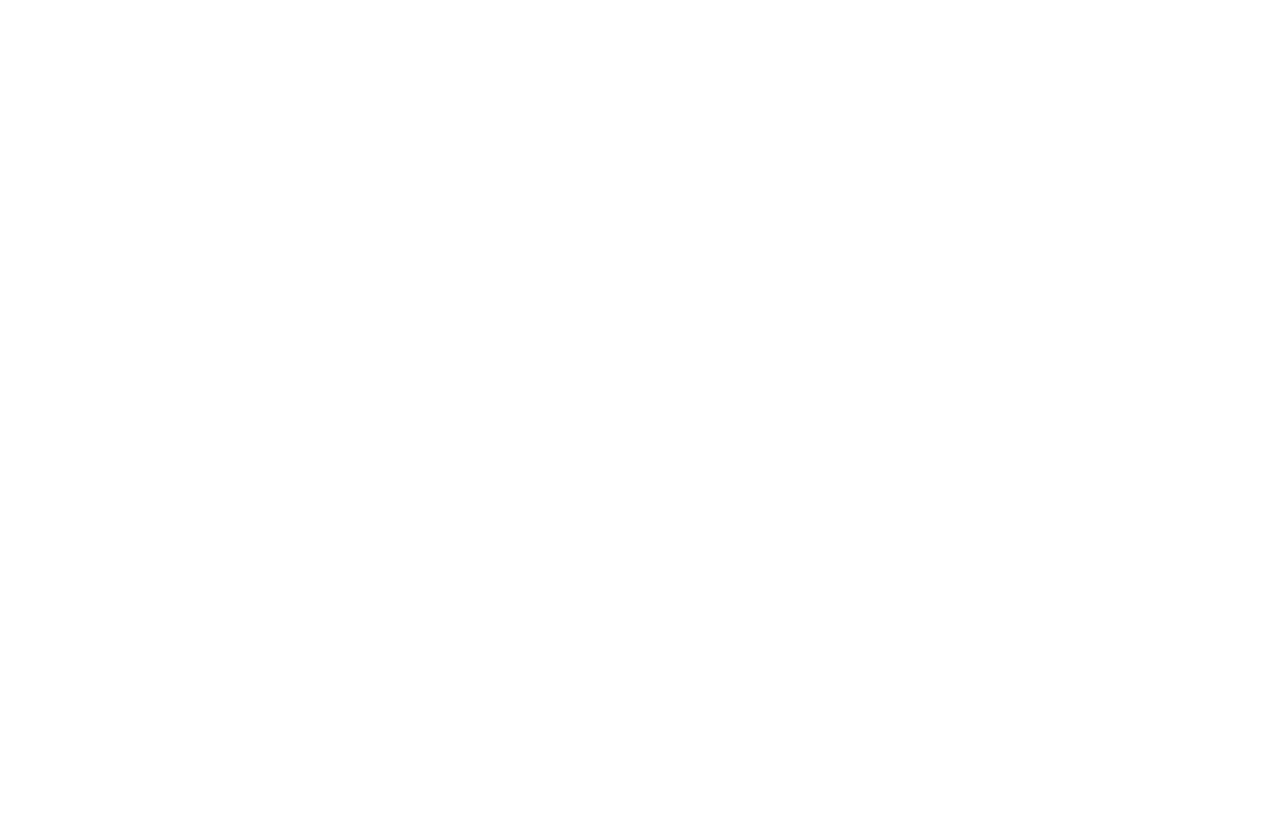
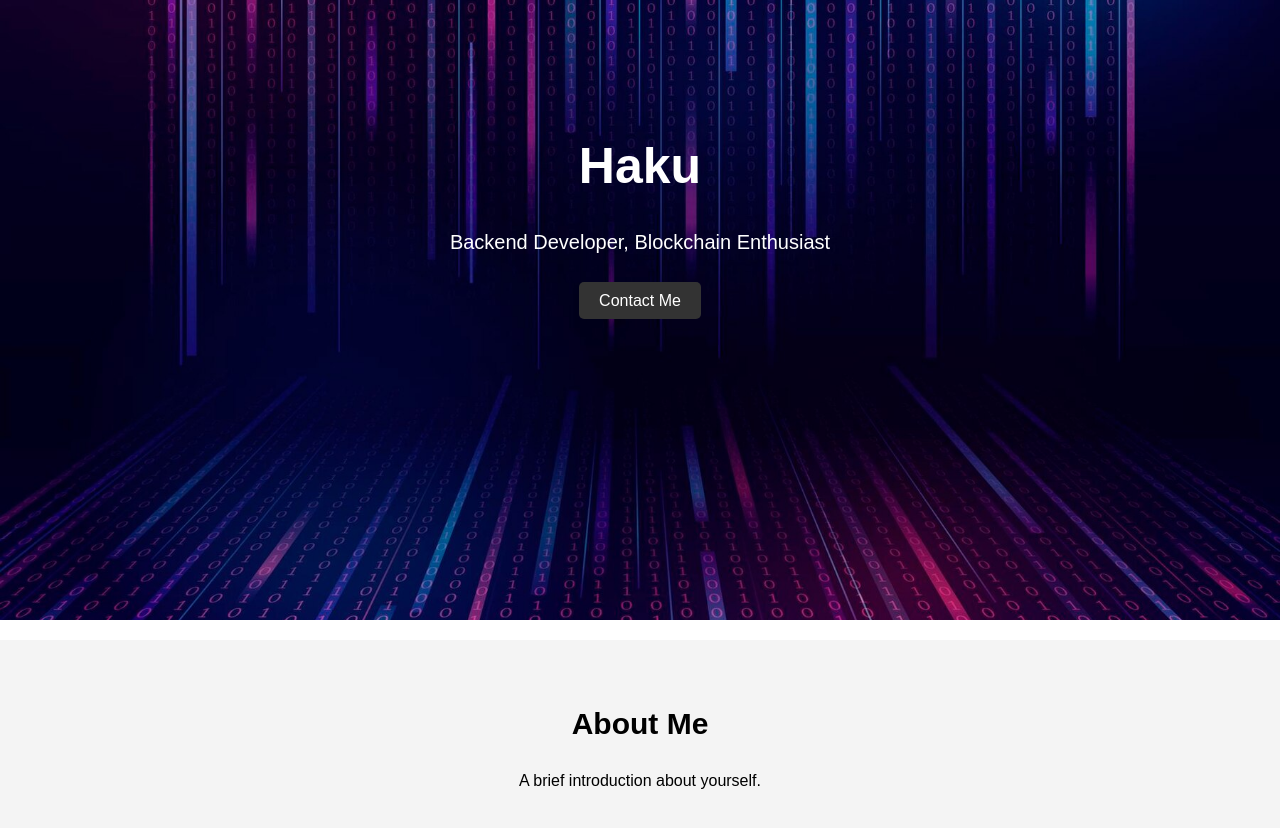
Before and after one commit to devlogex/personal-sites, a React (Create React App) app: page / in a window 1280 px wide. Shown: the part 240-1068 px from the top of the page. Before the commit the page ends 800 px from the top, so only its background shows below. Built offline with nearby package versions, Linux system fonts and the light colour scheme.

Commit message:
structure portfolio

```diff
--- a/src/App.js
+++ b/src/App.js
@@ -1,9 +1,11 @@
 import NavBar from "./components/navbar";
+import AboutMe from "./pages/AboutMe/AboutMe.page";
 
 function App() {
   return (
     <div className="App">
       <NavBar />
+      <AboutMe />
     </div>
   );
 }
--- /dev/null
+++ b/src/pages/AboutMe/AboutMe.page.jsx
@@ -0,0 +1,55 @@
+import React from 'react';
+import './AboutMe.style.css';
+
+const AboutMe = () => {
+
+    return (
+        <div>
+            <section className="hero">
+                <div className="hero-content">
+                    <h1>Haku</h1>
+                    <p>Backend Developer, Blockchain Enthusiast</p>
+                    <a href="#contact" className="btn">Contact Me</a>
+                </div>
+            </section>
+
+            <section id="about" className="about">
+                <h2>About Me</h2>
+                <p>A brief introduction about yourself.</p>
+            </section>
+
+            <section id="projects" className="projects">
+                <h2>Projects</h2>
+                <div className="project-cards">
+                </div>
+            </section>
+
+            <section id="skills" className="skills">
+                <h2>Skills</h2>
+                <div className="skill-list">
+                </div>
+            </section>
+
+            <section id="experience" className="experience">
+                <h2>Experience</h2>
+                <div className="experience-timeline">
+                </div>
+            </section>
+
+            <section id="contact" className="contact">
+                <h2>Contact</h2>
+                <form>
+                </form>
+                <div className="social-links">
+                </div>
+            </section>
+
+            <footer>
+                <p>&copy; 2024 Haku. All rights reserved.</p>
+            </footer>
+
+        </div>
+    );
+}
+
+export default AboutMe;
--- /dev/null
+++ b/src/pages/AboutMe/AboutMe.style.css
@@ -0,0 +1,140 @@
+/* General Styles */
+body {
+    font-family: Arial, sans-serif;
+    line-height: 1.6;
+    margin: 0;
+    padding: 0;
+}
+
+/* Hero Section */
+.hero {
+    background: url('/public/hero.jpg') no-repeat center center/cover;
+    height: 100vh;
+    color: #fff;
+    display: flex;
+    align-items: center;
+    justify-content: center;
+    text-align: center;
+}
+
+.hero-content {
+    max-width: 600px;
+}
+
+.hero h1 {
+    font-size: 50px;
+    margin-bottom: 20px;
+}
+
+.hero p {
+    font-size: 20px;
+    margin-bottom: 30px;
+}
+
+.btn {
+    background: #333;
+    color: #fff;
+    padding: 10px 20px;
+    text-decoration: none;
+    border-radius: 5px;
+}
+
+/* Section Styles */
+section {
+    padding: 60px 20px;
+    text-align: center;
+}
+
+.about, .projects, .skills, .experience, .contact {
+    background: #f4f4f4;
+    margin: 20px 0;
+}
+
+h2 {
+    font-size: 30px;
+    margin-bottom: 20px;
+}
+
+/* Project Cards */
+.project-cards {
+    display: flex;
+    flex-wrap: wrap;
+    justify-content: center;
+}
+
+.project-card {
+    background: #fff;
+    border: 1px solid #ddd;
+    border-radius: 5px;
+    margin: 10px;
+    padding: 20px;
+    width: 300px;
+}
+
+/* Skills List */
+.skill-list {
+    display: flex;
+    justify-content: center;
+    flex-wrap: wrap;
+}
+
+.skill {
+    background: #fff;
+    border: 1px solid #ddd;
+    border-radius: 5px;
+    margin: 10px;
+    padding: 10px 20px;
+}
+
+/* Experience Timeline */
+.experience-timeline {
+    display: flex;
+    flex-direction: column;
+    align-items: center;
+}
+
+.experience-item {
+    background: #fff;
+    border: 1px solid #ddd;
+    border-radius: 5px;
+    margin: 10px;
+    padding: 20px;
+    width: 80%;
+}
+
+/* Contact Form */
+.contact form {
+    display: flex;
+    flex-direction: column;
+    align-items: center;
+}
+
+.contact form input, .contact form textarea {
+    margin: 10px 0;
+    padding: 10px;
+    width: 80%;
+    border: 1px solid #ddd;
+    border-radius: 5px;
+}
+
+/* Social Links */
+.social-links {
+    display: flex;
+    justify-content: center;
+    margin-top: 20px;
+}
+
+.social-links a {
+    color: #333;
+    margin: 0 10px;
+    font-size: 20px;
+    text-decoration: none;
+}
+
+/* Footer */
+footer {
+    background: #333;
+    color: #fff;
+    text-align: center;
+    padding: 10px 0;
+}
```
Also changed, not shown: public/hero.jpg (added), src/pages/AboutMe/index.js (added), src/pages/index.js (added).
